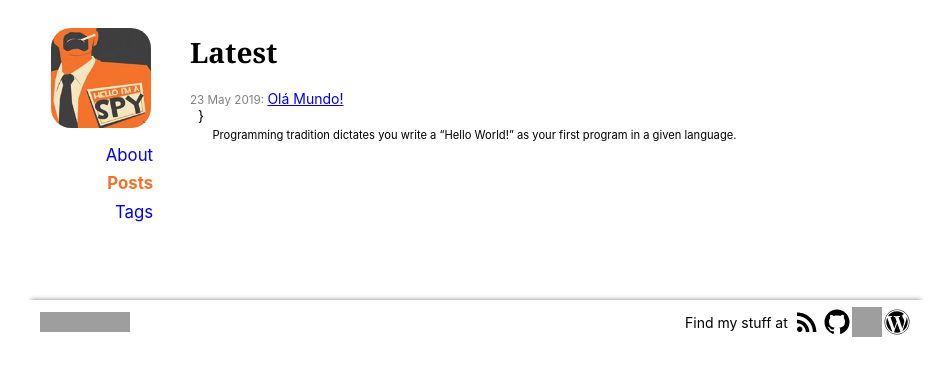
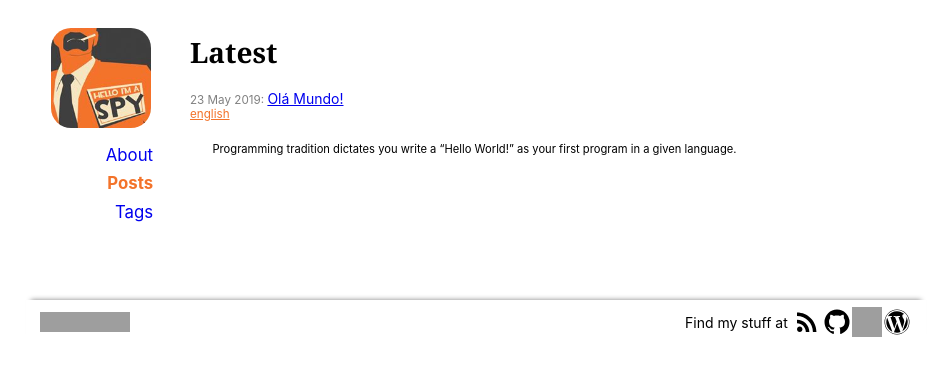
Before and after one commit to hanjos/hanjos.github.io, a Jekyll site: the page built from posts.html, in a window 1280 px wide. Shown: the top 376 px of the page, without its empty margins (164-1115 px from the left). Built offline with Jekyll 4.4.1, drawn with Linux system fonts in a browser that asks for light colours; grey boxes are pictures that could not be loaded.

Commit message:
Estilos para rótulos (correções).

```diff
--- a/posts.html
+++ b/posts.html
@@ -13,8 +13,8 @@ title: Latest posts
         <a href='{{ post.url }}'>{{ post.title }}</a>
         {% if post.tags.size > 0 %}
           {% for tag in post.tags %}
-          <small class='meta'><a href='/tags.html#tag-{{ tag[0] }}' class='tag'>{{ tag[0] }}</a></small>&nbsp;
-          {% endfor %}}
+          <small class='meta'><a href='/tags.html#tag-{{ tag }}' class='tag'>{{ tag }}</a></small>&nbsp;
+          {% endfor %}
         {% endif %}
       </div>
       <div class='excerpt'>
```
